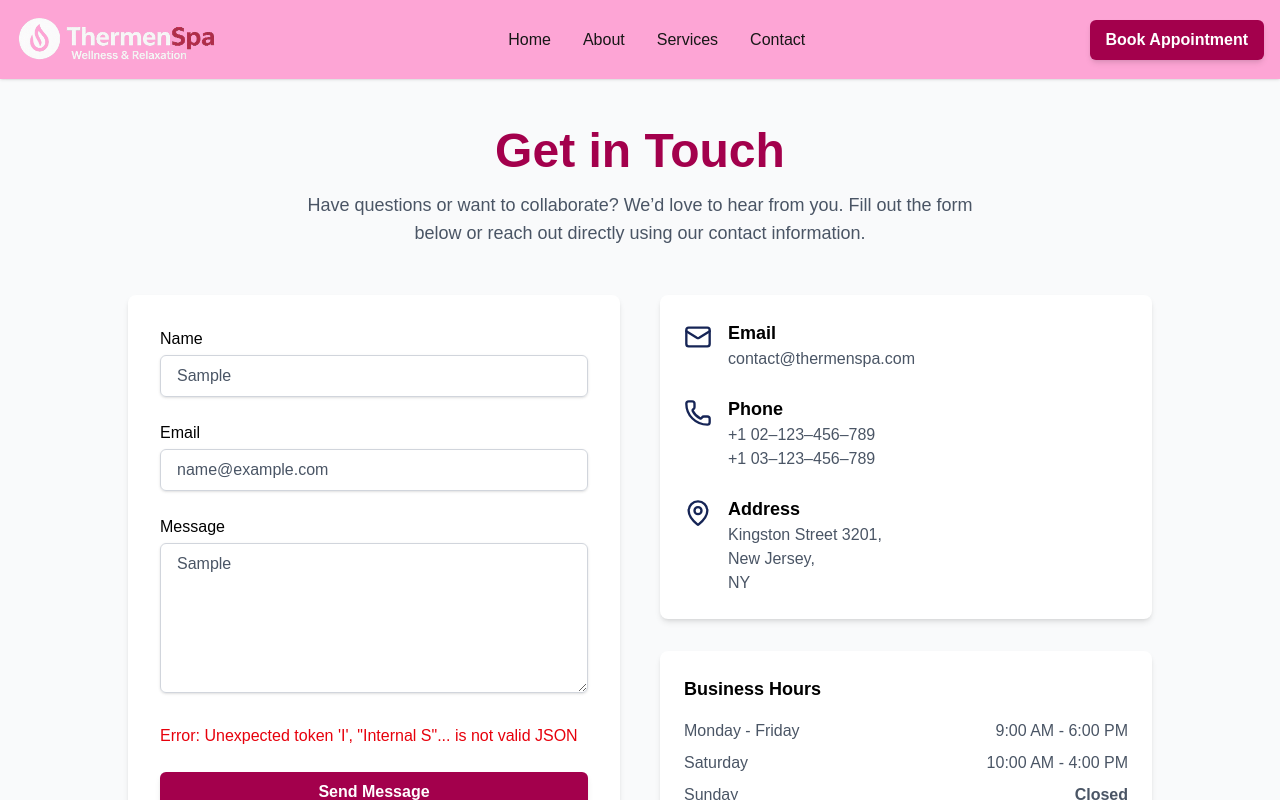
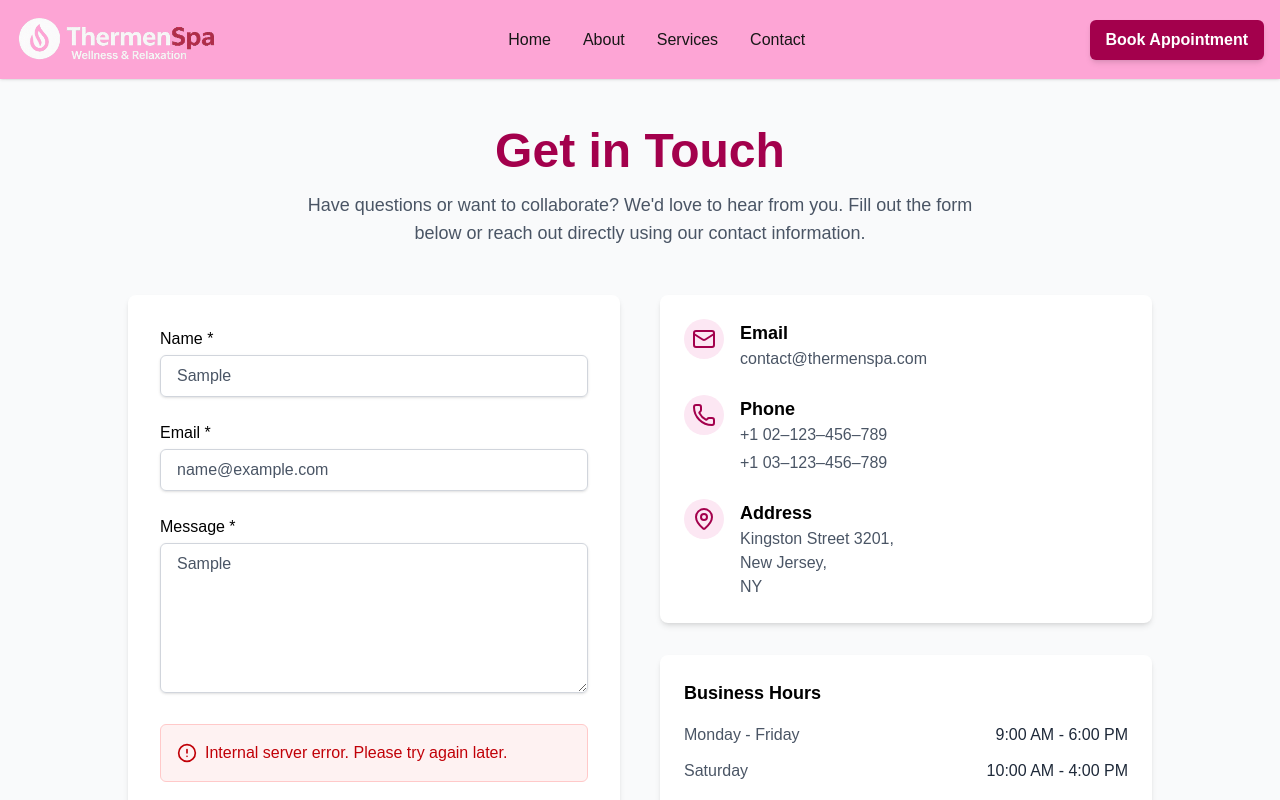
Before and after one commit to elsamehanjaaa/wellness, a Next.js app: page /contactus in a window 1280 px wide. Both pictures are taken after typing "Sample", "name@example.com", "Sample" into the empty fields and a click on the button "Send Message". Shown: the top 800 px of the page. Built offline with nearby package versions, Linux system fonts and the light colour scheme; no server answers; the database is empty.

Commit message:
Fix Contact Form with Database Integration

```diff
--- a/package.json
+++ b/package.json
@@ -13,6 +13,7 @@
     "keen-slider": "^6.8.6",
     "lucide-react": "^0.503.0",
     "mongodb": "^6.17.0",
+    "mongoose": "^8.0.0",
     "next": "15.3.1",
     "next-themes": "^0.4.6",
     "react": "^19.1.0",
--- a/src/components/ContactUs/Contactus.jsx
+++ b/src/components/ContactUs/Contactus.jsx
@@ -1,7 +1,7 @@
 "use client";
 import React, { useState } from "react";
 import Head from "next/head";
-import { Mail, Phone, MapPin } from "lucide-react";
+import { Mail, Phone, MapPin, CheckCircle, AlertCircle } from "lucide-react";
 import Header from "../Header";
 import Footer from "../Footer";
 
@@ -9,38 +9,67 @@ export default function ContactUs() {
   const [loading, setLoading] = useState(false);
   const [success, setSuccess] = useState(false);
   const [errorMessage, setErrorMessage] = useState("");
+  const [fieldErrors, setFieldErrors] = useState({});
 
   const handleSubmit = async (e) => {
     e.preventDefault();
     setLoading(true);
     setErrorMessage("");
+    setFieldErrors({});
+    setSuccess(false);
+
     const form = e.currentTarget;
     const formData = new FormData(form);
 
     const values = {
-      name: formData.get("name"),
-      email: formData.get("email"),
-      message: formData.get("message"),
+      name: formData.get("name")?.toString().trim() || "",
+      email: formData.get("email")?.toString().trim() || "",
+      message: formData.get("message")?.toString().trim() || "",
     };
+
+    // Client-side validation
+    const errors = {};
+    if (!values.name) errors.name = "Name is required";
+    if (!values.email) errors.email = "Email is required";
+    else if (!/^\S+@\S+\.\S+$/.test(values.email)) errors.email = "Please enter a valid email";
+    if (!values.message) errors.message = "Message is required";
+
+    if (Object.keys(errors).length > 0) {
+      setFieldErrors(errors);
+      setLoading(false);
+      return;
+    }
 
     try {
       const response = await fetch("/api/contact", {
         method: "POST",
-        headers: { "Content-Type": "application/json" },
+        headers: {
+          "Content-Type": "application/json",
+          "Accept": "application/json"
+        },
         body: JSON.stringify(values),
       });
 
       const responseData = await response.json();
 
       if (!response.ok) {
-        throw new Error(responseData.error || "Failed to send message");
+        if (responseData.details && typeof responseData.details === 'object') {
+          setFieldErrors(responseData.details);
+        } else {
+          setErrorMessage(responseData.error || "Failed to send message");
+        }
+        return;
       }
 
       setSuccess(true);
       form.reset();
+
+      // Auto-hide success message after 5 seconds
       setTimeout(() => setSuccess(false), 5000);
+
     } catch (error) {
-      setErrorMessage(error.message || "Something went wrong");
+      console.error("Network error:", error);
+      setErrorMessage("Network error. Please check your connection and try again.");
     } finally {
       setLoading(false);
     }
@@ -65,7 +94,7 @@ export default function ContactUs() {
               Get in Touch
             </h1>
             <p className="text-base sm:text-lg text-gray-600 max-w-2xl mx-auto">
-              Have questions or want to collaborate? We’d love to hear from you.
+              Have questions or want to collaborate? We'd love to hear from you.
               Fill out the form below or reach out directly using our contact
               information.
             </p>
@@ -77,7 +106,7 @@ export default function ContactUs() {
               <form onSubmit={handleSubmit} className="space-y-6" noValidate>
                 <div>
                   <label htmlFor="name" className="block font-medium mb-1 text-black">
-                    Name
+                    Name *
                   </label>
                   <input
                     id="name"
@@ -85,12 +114,23 @@ export default function ContactUs() {
                     type="text"
                     placeholder="Your name"
                     required
-                    className="w-full px-4 py-2 border border-gray-300 rounded-md focus:outline-none focus:ring-2 focus:ring-blue-500 shadow-sm text-gray-600"
+                    className={`w-full px-4 py-2 border rounded-md focus:outline-none focus:ring-2 shadow-sm text-gray-600 ${
+                      fieldErrors.name
+                        ? 'border-red-300 focus:ring-red-500 bg-red-50'
+                        : 'border-gray-300 focus:ring-pink-500'
+                    }`}
                   />
+                  {fieldErrors.name && (
+                    <p className="mt-1 text-sm text-red-600 flex items-center">
+                      <AlertCircle className="w-4 h-4 mr-1" />
+                      {fieldErrors.name}
+                    </p>
+                  )}
                 </div>
+
                 <div>
                   <label htmlFor="email" className="block font-medium mb-1 text-black">
-                    Email
+                    Email *
                   </label>
                   <input
                     id="email"
@@ -98,42 +138,83 @@ export default function ContactUs() {
                     type="email"
                     placeholder="you@example.com"
                     required
-                    pattern="[a-z0-9._%+-]+@[a-z0-9.-]+\.[a-z]{2,}$"
-                    title="Enter a valid email address"
-                    className="w-full px-4 py-2 border border-gray-300 rounded-md focus:outline-none focus:ring-2 focus:ring-blue-500 shadow-sm text-gray-600"
+                    className={`w-full px-4 py-2 border rounded-md focus:outline-none focus:ring-2 shadow-sm text-gray-600 ${
+                      fieldErrors.email
+                        ? 'border-red-300 focus:ring-red-500 bg-red-50'
+                        : 'border-gray-300 focus:ring-pink-500'
+                    }`}
                   />
+                  {fieldErrors.email && (
+                    <p className="mt-1 text-sm text-red-600 flex items-center">
+                      <AlertCircle className="w-4 h-4 mr-1" />
+                      {fieldErrors.email}
+                    </p>
+                  )}
                 </div>
+
                 <div>
                   <label htmlFor="message" className="block font-medium mb-1 text-black">
-                    Message
+                    Message *
                   </label>
                   <textarea
                     id="message"
                     name="message"
                     placeholder="How can we help you?"
                     required
-                    className="w-full px-4 py-2 border border-gray-300 rounded-md min-h-[150px] focus:outline-none focus:ring-2 focus:ring-blue-500 shadow-sm text-gray-600"
+                    rows="5"
+                    className={`w-full px-4 py-2 border rounded-md min-h-[150px] focus:outline-none focus:ring-2 shadow-sm text-gray-600 resize-vertical ${
+                      fieldErrors.message
+                        ? 'border-red-300 focus:ring-red-500 bg-red-50'
+                        : 'border-gray-300 focus:ring-pink-500'
+                    }`}
                   />
+                  {fieldErrors.message && (
+                    <p className="mt-1 text-sm text-red-600 flex items-center">
+                      <AlertCircle className="w-4 h-4 mr-1" />
+                      {fieldErrors.message}
+                    </p>
+                  )}
                 </div>
 
                 {success && (
-                  <p className="text-green-600 font-medium">
-                    Message sent successfully!
-                  </p>
+                  <div className="p-4 bg-green-50 border border-green-200 rounded-md">
+                    <p className="text-green-700 font-medium flex items-center">
+                      <CheckCircle className="w-5 h-5 mr-2" />
+                      Message sent successfully! We'll get back to you soon.
+                    </p>
+                  </div>
                 )}
+
                 {errorMessage && (
-                  <p className="text-red-600 font-medium">
-                    Error: {errorMessage}
-                  </p>
+                  <div className="p-4 bg-red-50 border border-red-200 rounded-md">
+                    <p className="text-red-700 font-medium flex items-center">
+                      <AlertCircle className="w-5 h-5 mr-2" />
+                      {errorMessage}
+                    </p>
+                  </div>
                 )}
 
                 <button
                   type="submit"
                   disabled={loading}
                   aria-label="Send contact message"
-                  className="w-full bg-pink-800 text-white font-semibold px-4 py-2 rounded-md transition duration-300 shadow-md hover:bg-pink-300 focus:outline-none focus:ring-2 focus:ring-blue-500 focus:ring-offset-2 disabled:opacity-50"
+                  className={`w-full font-semibold px-4 py-3 rounded-md transition duration-300 shadow-md focus:outline-none focus:ring-2 focus:ring-pink-500 focus:ring-offset-2 ${
+                    loading
+                      ? 'bg-gray-400 text-gray-700 cursor-not-allowed'
+                      : 'bg-pink-800 text-white hover:bg-pink-700'
+                  }`}
                 >
-                  {loading ? "Sending..." : "Send Message"}
+                  {loading ? (
+                    <span className="flex items-center justify-center">
+                      <svg className="animate-spin -ml-1 mr-3 h-5 w-5 text-gray-700" xmlns="http://www.w3.org/2000/svg" fill="none" viewBox="0 0 24 24">
+                        <circle className="opacity-25" cx="12" cy="12" r="10" stroke="currentColor" strokeWidth="4"></circle>
+                        <path className="opacity-75" fill="currentColor" d="M4 12a8 8 0 018-8V0C5.373 0 0 5.373 0 12h4zm2 5.291A7.962 7.962 0 014 12H0c0 3.042 1.135 5.824 3 7.938l3-2.647z"></path>
+                      </svg>
+                      Sending...
+                    </span>
+                  ) : (
+                    'Send Message'
+                  )}
                 </button>
               </form>
             </div>
@@ -142,33 +223,54 @@ export default function ContactUs() {
             <div className="space-y-8">
               <div className="bg-white rounded-lg shadow-md p-6 space-y-6">
                 <div className="flex items-start space-x-4">
-                  <Mail className="w-7 h-7 text-blue-950 mt-1" />
+                  <div className="bg-pink-100 p-2 rounded-full">
+                    <Mail className="w-6 h-6 text-pink-800" />
+                  </div>
                   <div>
                     <h3 className="font-semibold text-lg text-black">Email</h3>
-                    <p className="text-gray-600">contact@thermenspa.com</p>
+                    <a
+                      href="mailto:contact@thermenspa.com"
+                      className="text-gray-600 hover:text-pink-800 transition-colors"
+                    >
+                      contact@thermenspa.com
+                    </a>
                   </div>
                 </div>
 
                 <div className="flex items-start space-x-4">
-                  <Phone className="w-7 h-7 text-blue-950 mt-1" />
+                  <div className="bg-pink-100 p-2 rounded-full">
+                    <Phone className="w-6 h-6 text-pink-800" />
+                  </div>
                   <div>
                     <h3 className="font-semibold text-lg text-black">Phone</h3>
-                    <p className="text-gray-600">+1 02–123–456–789</p>
-                    <p className="text-gray-600">+1 03–123–456–789</p>
+                    <div className="space-y-1">
+                      <a
+                        href="tel:+1-02-123-456-789"
+                        className="block text-gray-600 hover:text-pink-800 transition-colors"
+                      >
+                        +1 02–123–456–789
+                      </a>
+                      <a
+                        href="tel:+1-03-123-456-789"
+                        className="block text-gray-600 hover:text-pink-800 transition-colors"
+                      >
+                        +1 03–123–456–789
+                      </a>
+                    </div>
                   </div>
                 </div>
 
                 <div className="flex items-start space-x-4">
-                  <MapPin className="w-7 h-7 text-blue-950 mt-1" />
+                  <div className="bg-pink-100 p-2 rounded-full">
+                    <MapPin className="w-6 h-6 text-pink-800" />
+                  </div>
                   <div>
                     <h3 className="font-semibold text-lg text-black">Address</h3>
-                    <p className="text-gray-600">
-                      Kingston Street 3201,
-                      <br />
-                      New Jersey,
-                      <br />
+                    <address className="text-gray-600 not-italic">
+                      Kingston Street 3201,<br />
+                      New Jersey,<br />
                       NY
-                    </p>
+                    </address>
                   </div>
                 </div>
               </div>
@@ -176,18 +278,18 @@ export default function ContactUs() {
               {/* BUSINESS HOURS */}
               <div className="bg-white rounded-lg shadow-md p-6">
                 <h3 className="font-semibold text-lg mb-4 text-black">Business Hours</h3>
-                <div className="space-y-2">
-                  <div className="flex justify-between">
+                <div className="space-y-3">
+                  <div className="flex justify-between items-center">
                     <span className="text-gray-600">Monday - Friday</span>
-                    <span className="text-gray-600">9:00 AM - 6:00 PM</span>
+                    <span className="text-gray-800 font-medium">9:00 AM - 6:00 PM</span>
                   </div>
-                  <div className="flex justify-between">
+                  <div className="flex justify-between items-center">
                     <span className="text-gray-600">Saturday</span>
-                    <span className="text-gray-600">10:00 AM - 4:00 PM</span>
+                    <span className="text-gray-800 font-medium">10:00 AM - 4:00 PM</span>
                   </div>
-                  <div className="flex justify-between">
+                  <div className="flex justify-between items-center">
                     <span className="text-gray-600">Sunday</span>
-                    <span className="text-gray-600 font-semibold">Closed</span>
+                    <span className="text-red-600 font-semibold">Closed</span>
                   </div>
                 </div>
               </div>
```
Also changed, not shown: lib/dbConnect.js (+14 -7 lines), models/Contact.js (added, +32 -0 lines), src/pages/api/contact.js (+65 -20 lines), 1 other file (tests, documents, lock files or other folders).
